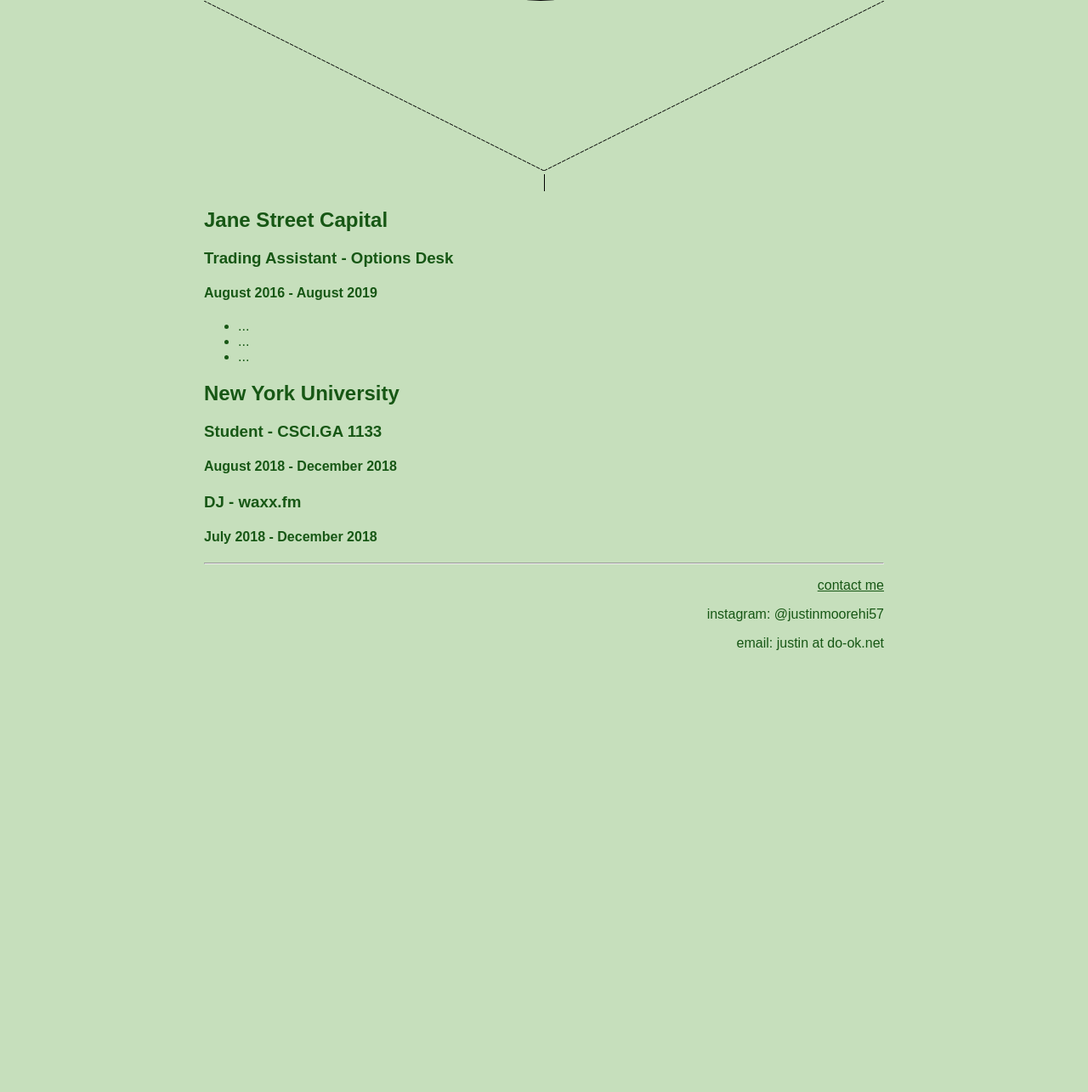
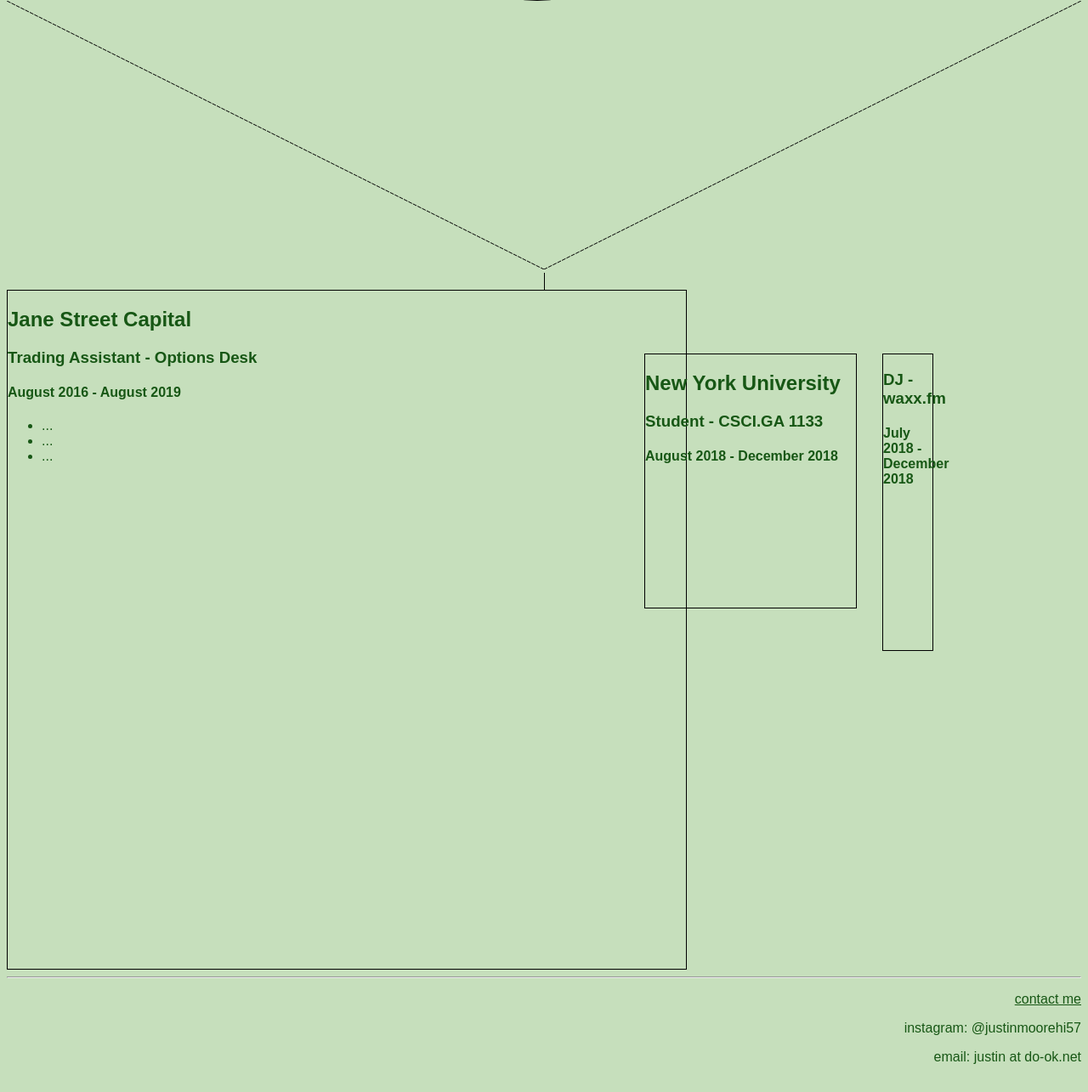
Before and after one commit to justinamo/do-ok.net, a Flask app: page /life in a window 1280 px wide. Shown: the part 2531-3816 px from the top of the page at 85% size. Before the commit the page ends 3296 px from the top, so only its background shows below. Run offline with Flask 2, Linux system fonts and the light colour scheme.

Commit message:
grid formatting

```diff
--- a/static/life-styles.css
+++ b/static/life-styles.css
@@ -1,3 +1,8 @@
+#content {
+  width: unset;
+  max-width: unset;
+}
+
 #new-yorkk > * {
   --size: min(300px, 100%);
   width: var(--size);
@@ -48,3 +53,27 @@
 .spacer > :first-child {
   border-right: 1px solid black;
 }
+
+#new-york {
+  display: grid;
+  grid-template-rows: 75px 300px 50px 375px;
+  grid-template-columns: 750px 50px 200px 30px 60px;
+}
+
+#new-york > * {
+  border: 1px solid black;
+  padding: auto;
+}
+
+#janestreet {
+  grid-area: 1 / 1 / 5 / 3;
+}
+
+#nyu {
+  grid-area: 2 / 2 / 3 / 4;
+}
+
+#waxxfm {
+  grid-row: 2 / 4;
+  grid-column: 5 / 6;
+}
--- a/templates/life.html
+++ b/templates/life.html
@@ -27,11 +27,11 @@
   <div></div>
   <div></div>
 </div>
-<div class="new-york">
-  <div class="spacer">
-    <div></div>
-    <div></div>
-  </div>
+<div class="spacer">
+  <div></div>
+  <div></div>
+</div>
+<div id="new-york">
   <div id="janestreet">
     <h2><a class=hidden href="https://janestreet.com">Jane Street Capital</a></h2>
     <h3>Trading Assistant - Options Desk</h3>
@@ -51,5 +51,4 @@
     <h3>DJ - <a class="hidden" href="https://waxxworldwide.com">waxx.fm</a></h3>
     <h4>July 2018 - December 2018</h4>
 </div>
-<div id="south-carolina"></div>
 {% endblock %}
```
